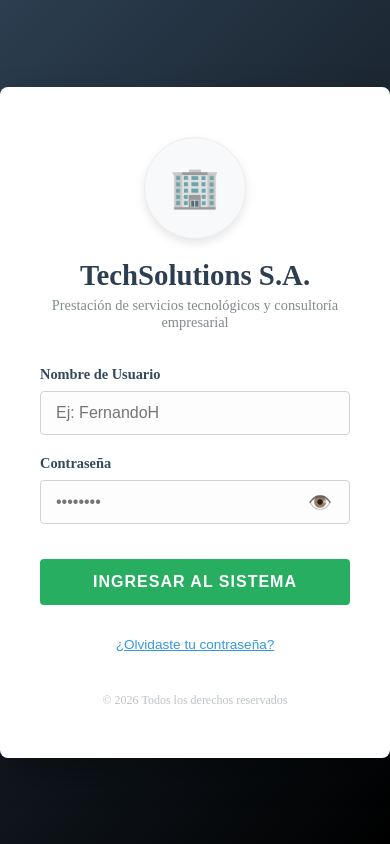
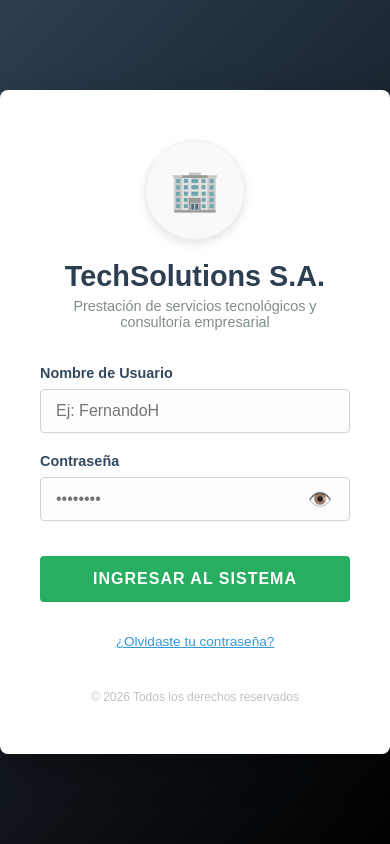
Before and after one commit to FernandoH-hub/techsolutions-frontend, a React app: page /login in a window 390 px wide. Built offline with nearby package versions, Linux system fonts and the light colour scheme; the HTML template or start-up script is replaced by a standard one.

Commit message:
Update index.css
Cambios para que tenga diseño responsivo

```diff
--- a/src/index.css
+++ b/src/index.css
@@ -1,8 +1,62 @@
 /* src/index.css */
+
+/* 1. Ajustes Globales */
+* {
+  box-sizing: border-box; /* Asegura que el padding no estire los divs */
+}
+
 body, html {
   margin: 0;
   padding: 0;
-  box-sizing: border-box;
-  overflow-x: hidden;
-  background-color: #f4f7f6; /* Esto ayuda a que el fondo gris se vea uniforme */
+  width: 100%;
+  max-width: 100vw;
+  overflow-x: hidden; /* Evita el desplazamiento lateral del cuerpo */
+  background-color: #f4f7f6;
+  font-family: sans-serif;
 }
+
+/* 2. Contenedor Principal (Donde vive tu App) */
+#root {
+  width: 100%;
+  display: flex;
+  flex-direction: column;
+}
+
+/* 3. Ajustes de Responsividad para Celulares */
+@media (max-width: 768px) {
+
+  /* Si tu Sidebar se oculta, asegúrate de que el contenido use todo el ancho */
+  .main-content, .dashboard-container {
+    margin-left: 0 !important;
+    width: 100% !important;
+    padding: 10px !important;
+  }
+
+  /* Las tarjetas de estadísticas se ponen una debajo de otra */
+  .stats-grid, .cards-container {
+    display: flex;
+    flex-direction: column !important;
+    gap: 15px;
+  }
+
+  /* Las tarjetas ocupan el 100% del ancho disponible */
+  .card, .stat-box {
+    width: 100% !important;
+    margin: 0 auto;
+  }
+
+  /* IMPORTANTE: El truco para que las tablas no rompan el diseño */
+  .table-container, table {
+    display: block;
+    width: 100%;
+    overflow-x: auto; /* Permite deslizar solo la tabla de lado */
+    white-space: nowrap; /* Evita que el texto se amontone */
+  }
+}
+
+/* 4. Utilidad para ocultar cosas en móvil si es necesario */
+@media (max-width: 480px) {
+  .hide-mobile {
+    display: none;
+  }
+}
```
